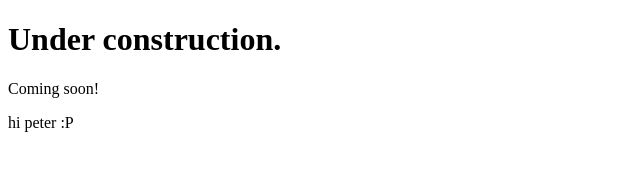
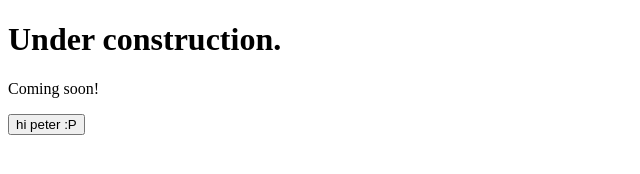
Before and after one commit to chriswin7/site, a plain HTML site: page index.html in a window 1280 px wide. Shown: the full height of the page, 0-640 px from the left. Drawn offline with Linux system fonts and the light colour scheme.

Commit message:
Update index.html

```diff
--- a/index.html
+++ b/index.html
@@ -8,6 +8,6 @@
   <body>
     <h1>Under construction.</h1>
     <p>Coming soon!</p>
-    <p>hi peter :P</p>
+    <button>hi peter :P</button>
   </body>
 </html>
```
